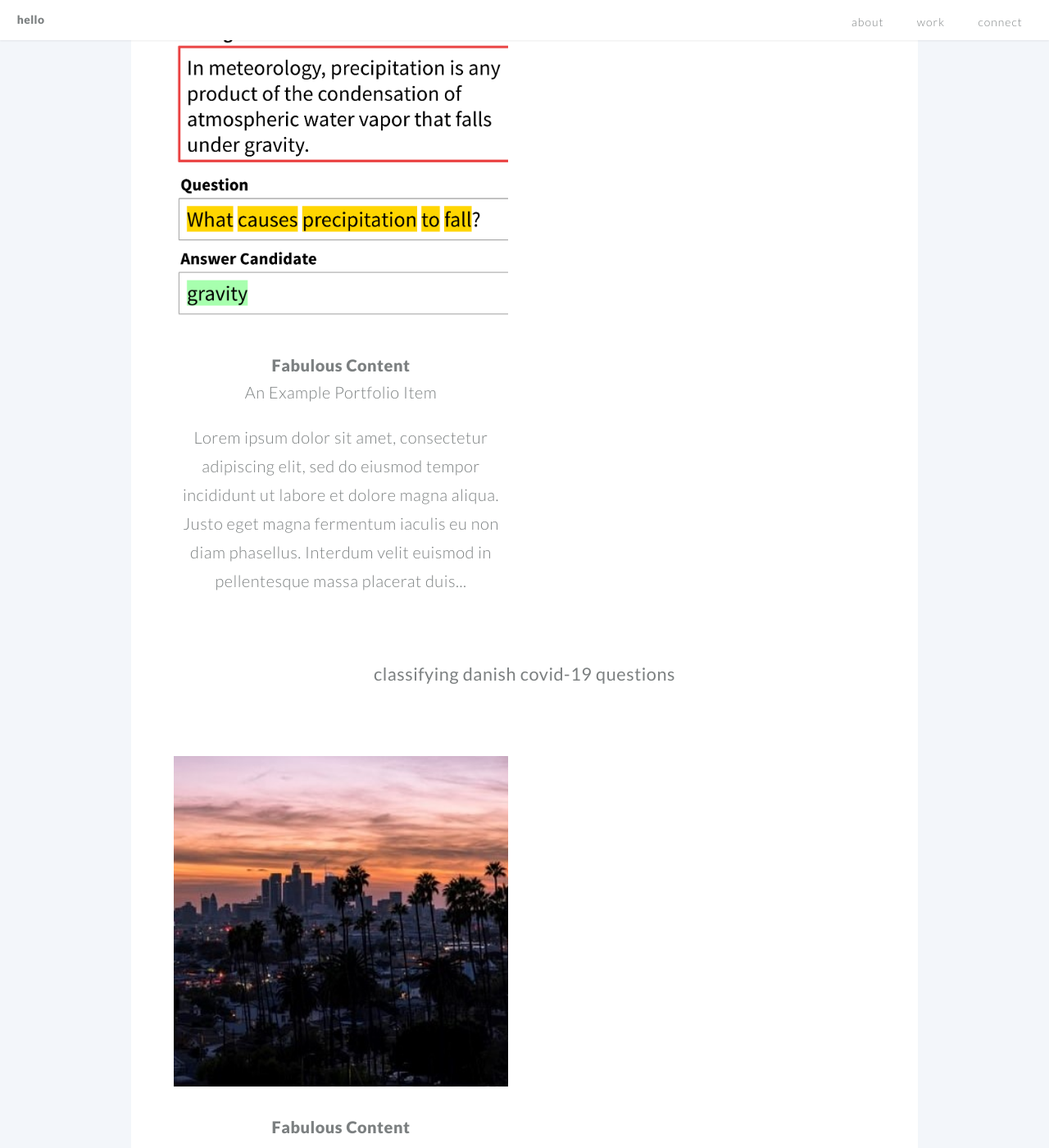
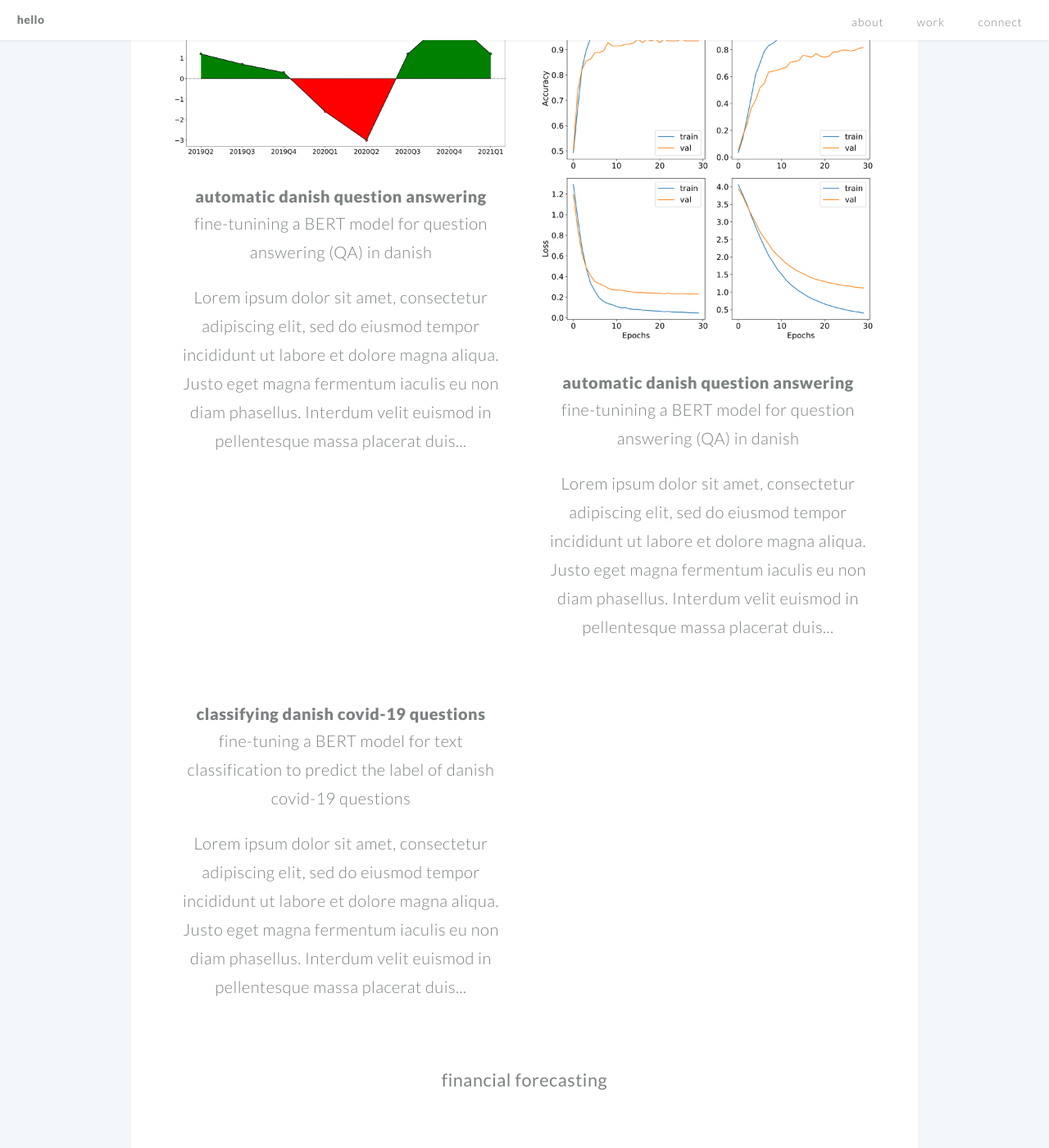
Before and after one commit to jacob-hein/jacobhein.com, a Jekyll site: the page built from index.md, in a window 1280 px wide and 1400 px high, scrolled down 2033 px. Shown: the whole window at 82% size. Built offline with Jekyll 4.4.1, drawn with Linux system fonts in a browser that asks for light colours; some of the changed text lies outside the part shown.

Commit message:
adding work

```diff
--- a/_includes/example.html
+++ b/_includes/example.html
@@ -1,3 +1,3 @@
-<h1><a href="#">Fabulous Content</a></h1>
-<h2>An Example Portfolio Item<h2>
+<h1><a href="#">automatic danish question answering</a></h1>
+<h2>fine-tunining a BERT model for question answering (QA) in danish<h2>
 <p>Lorem ipsum dolor sit amet, consectetur adipiscing elit, sed do eiusmod tempor incididunt ut labore et dolore magna aliqua. Justo eget magna fermentum iaculis eu non diam phasellus. Interdum velit euismod in pellentesque massa placerat duis...</p>
--- a/_includes/example2.html
+++ b/_includes/example2.html
@@ -1,3 +1,3 @@
-<h1><a href="#">Some More Fabulous Content</a></h1>
-<h2>And a Spiffy Subtitle<h2>
+<h1><a href="#">classifying danish covid-19 questions</a></h1>
+<h2>fine-tuning a BERT model for text classification to predict the label of danish covid-19 questions<h2>
 <p>Lorem ipsum dolor sit amet, consectetur adipiscing elit, sed do eiusmod tempor incididunt ut labore et dolore magna aliqua. Justo eget magna fermentum iaculis eu non diam phasellus. Interdum velit euismod in pellentesque massa placerat duis...</p>
```
Also changed, not shown: _data/work.yml (+6 -6 lines), images/CLS.PNG (added), images/QA_curve.PNG (added), images/QA_graph.PNG (added), 1 other file.
